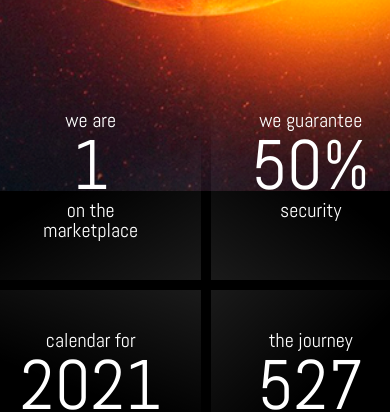
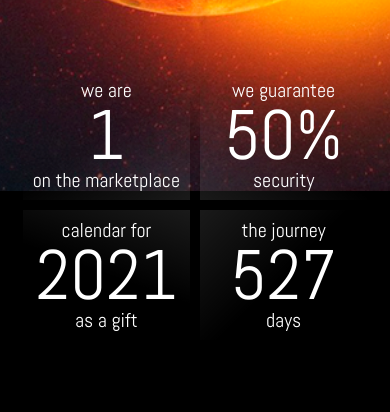
Before and after one commit to diniso4ka/spaceXreact, a React (Create React App) app: page / in a window 390 px wide. Shown: the part 653-1065 px from the top of the page. After the commit the page ends 993 px from the top, so only its background shows below. Built offline with nearby package versions, Linux system fonts and the light colour scheme.

Commit message:
fix adaptive

```diff
--- a/src/App.scss
+++ b/src/App.scss
@@ -175,12 +175,20 @@ body {
          transition: 0.2s ease-in-out;
       }
 
+      @media (max-width: 612px) {
+         padding: 20px;
+      }
+
+      @media (max-width: 470px) {
+         padding: 10px;
+      }
+
    }
 
 
    .grid-item2 {
       background: linear-gradient(36deg, rgba(255, 255, 255, 0.1), transparent 50%);
-      padding: 40px;
+      padding: 30px;
       cursor: pointer;
 
       &.grid-item2:hover {
@@ -189,11 +197,19 @@ body {
          border-left: 1px solid rgba(255, 255, 255, 0.3);
          transition: 0.2s ease-in-out;
       }
+
+      @media (max-width: 612px) {
+         padding: 20px;
+      }
+
+      @media (max-width: 470px) {
+         padding: 10px;
+      }
    }
 
    .grid-item3 {
       background: linear-gradient(200deg, rgba(255, 255, 255, 0.1), transparent 50%);
-      padding: 40px;
+      padding: 30px;
       cursor: pointer;
 
       &.grid-item3:hover {
@@ -202,11 +218,19 @@ body {
          border-right: 1px solid rgba(255, 255, 255, 0.3);
          transition: 0.2s ease-in-out;
       }
+
+      @media (max-width: 612px) {
+         padding: 20px;
+      }
+
+      @media (max-width: 470px) {
+         padding: 10px;
+      }
    }
 
    .grid-item4 {
       background: linear-gradient(135deg, rgba(255, 255, 255, 0.1), transparent 50%);
-      padding: 40px;
+      padding: 30px;
       cursor: pointer;
 
       &.grid-item4:hover {
@@ -215,7 +239,17 @@ body {
          border-left: 1px solid rgba(255, 255, 255, 0.3);
          transition: 0.2s ease-in-out;
       }
+
+      @media (max-width: 612px) {
+         padding: 20px;
+      }
+
+      @media (max-width: 470px) {
+         padding: 10px;
+      }
    }
+
+
 }
 
 
@@ -280,31 +314,37 @@ body {
       padding: 0 10px 0 0;
    }
 
+   .grid-number {
+      font-size: 20px;
+   }
+
 
 
    .content {
       margin: 10px 10px;
    }
 
+
+}
+
+
+@media (max-width: 470px) {
+
    .grid-item1 {
-      padding: 20px;
+      padding: 10px;
    }
 
    .grid-item2 {
-      padding: 20px;
+      padding: 10px;
    }
 
    .grid-item3 {
-      padding: 20px;
+      padding: 10px;
    }
 
    .grid-item4 {
-      padding: 20px;
+      padding: 10px;
    }
-}
-
-
-@media (max-width: 450px) {
 
    h1 {
       margin: 0 0 20px 0;
@@ -323,19 +363,5 @@ body {
       margin: 10px 10px;
    }
 
-   .grid-item1 {
-      padding: 10px;
-   }
 
-   .grid-item2 {
-      padding: 10px;
-   }
-
-   .grid-item3 {
-      padding: 10px;
-   }
-
-   .grid-item4 {
-      padding: 10px;
-   }
 }
```
